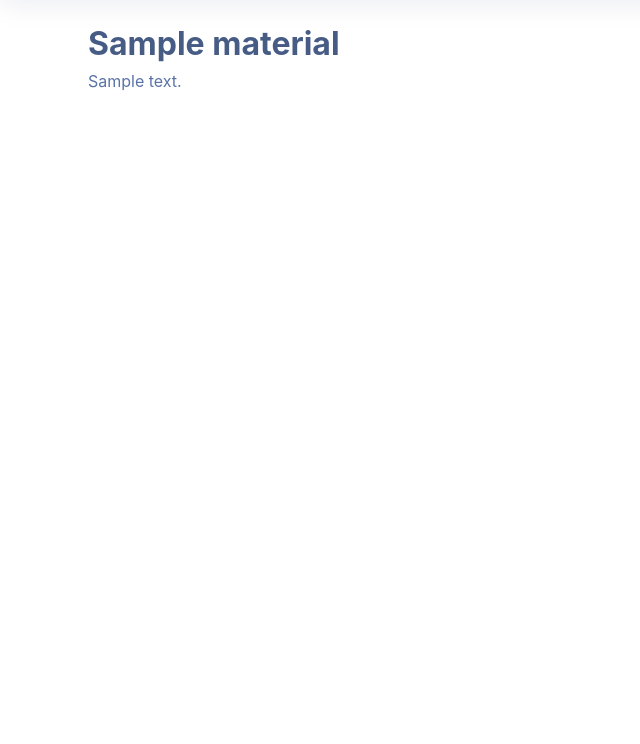
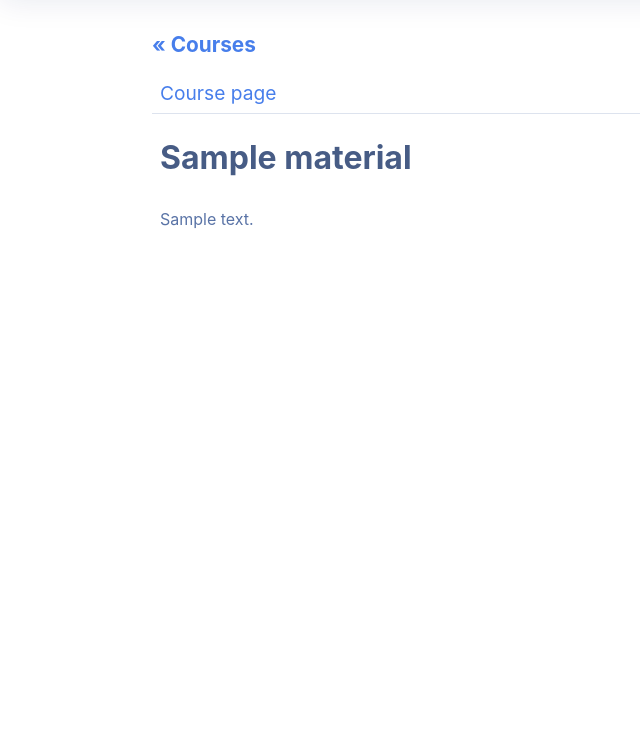
Before and after one commit to 0442/tsoha-opetussovellus, a Flask app: template templates/material.html in a window 1280 px wide. Shown: the part 56-800 px from the top of the page, without its empty margins (0-640 px from the left). Run offline with Flask 3, Linux system fonts and the light colour scheme; the template is opened without the code that fills it: most values are stand-ins (such as "Sample title", 1, 10 or a date in 2020).

Commit message:
Use course page's layout

```diff
--- a/templates/material.html
+++ b/templates/material.html
@@ -1,7 +1,5 @@
-{% extends "layout.html" %}
-{% block content %}
-<div style="width:100%; min-height: 100%; background-color: white; padding: 1rem 5rem 1rem 5rem">
-    <h1>{{material.title}}</h1>
-    <p style="white-space: pre-wrap;">{{material.content}}</p>
-</div>
+{% extends "course-page-layout.html" %}
+{% block course_content %}
+<h1>{{material.title}}</h1>
+<p style="white-space: pre-wrap;">{{material.content}}</p>
 {% endblock %}
```
